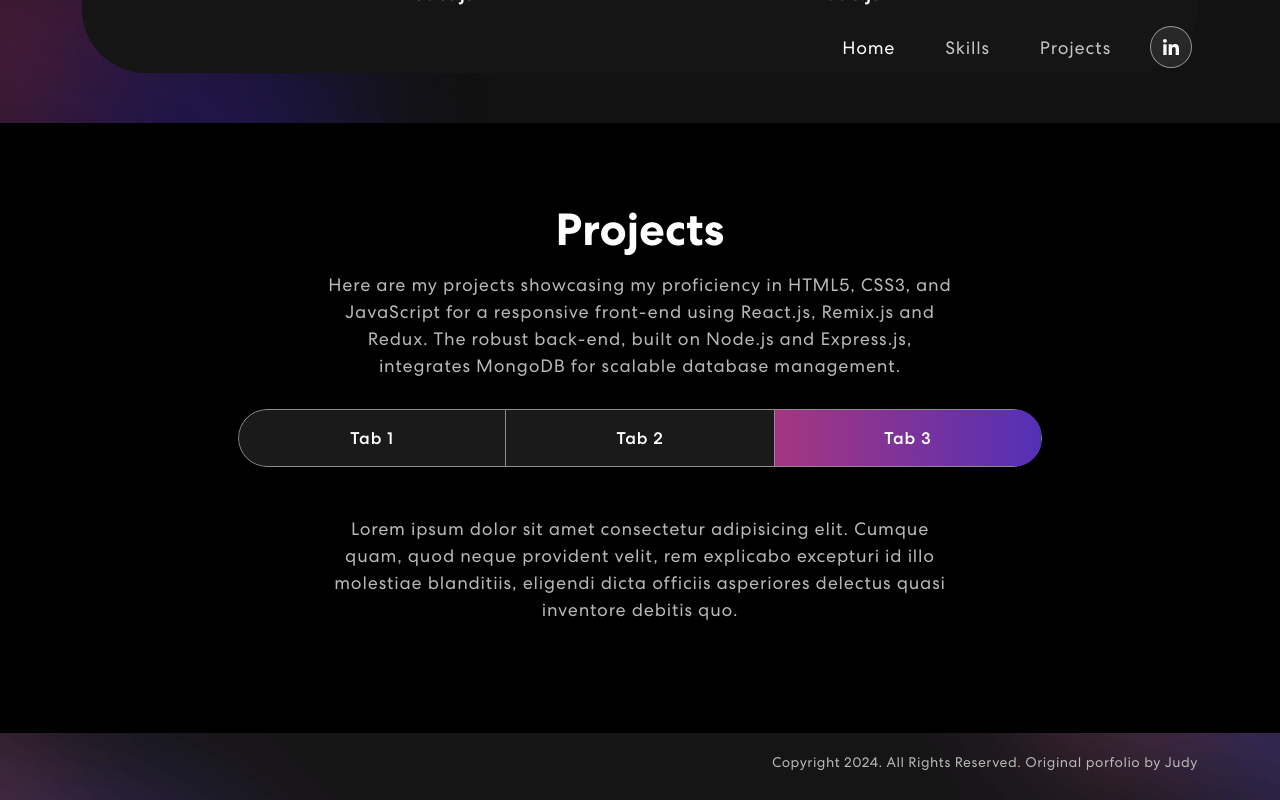
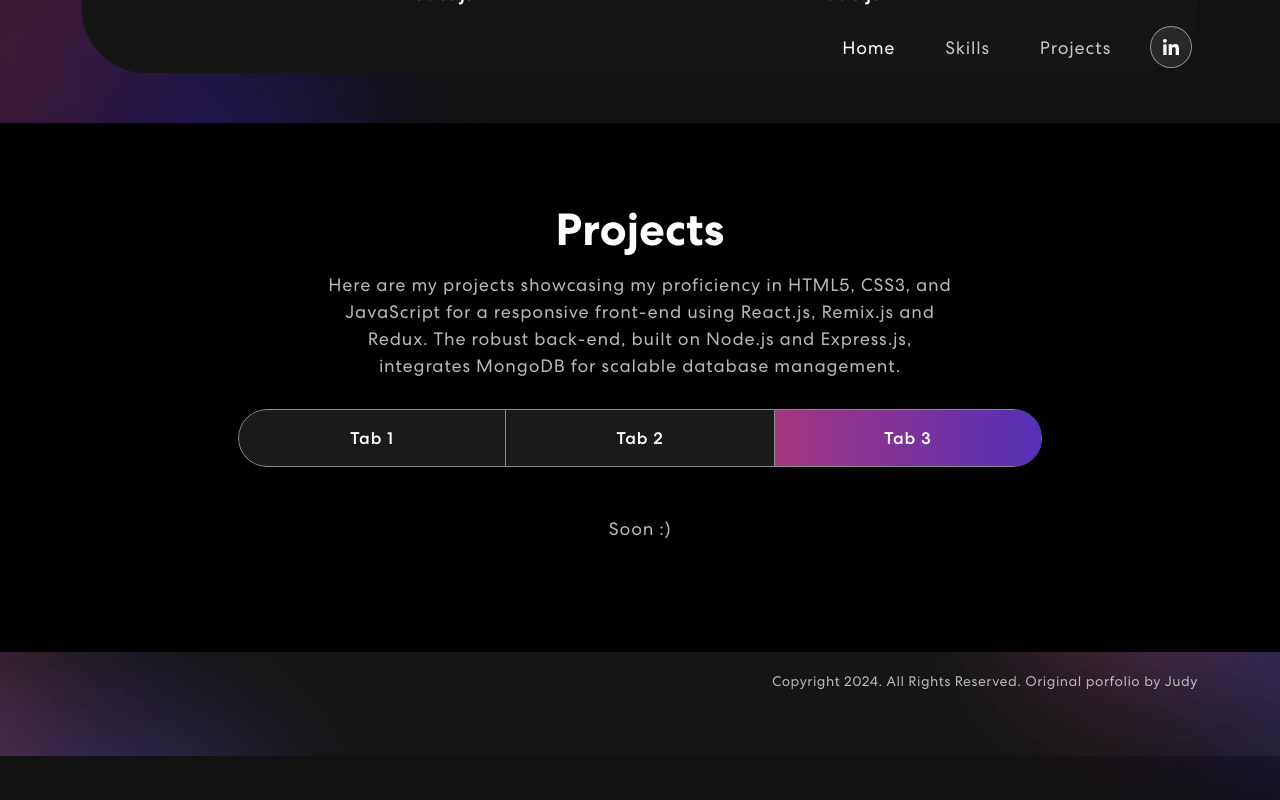
Before and after one commit to JOATLGTM/personal-portfolio, a React (Create React App) app: page / in a window 1280 px wide. Both pictures are taken after a click on the tab "Tab 3". Shown: the part 1174-1974 px from the top of the page. Built offline with nearby package versions, Linux system fonts and the light colour scheme.

Commit message:
chore: update project section description

```diff
--- a/src/components/Projects.js
+++ b/src/components/Projects.js
@@ -87,10 +87,10 @@
                         </Row>
                       </Tab.Pane>
                       <Tab.Pane eventKey="section">
-                        <p>Lorem ipsum dolor sit amet consectetur adipisicing elit. Cumque quam, quod neque provident velit, rem explicabo excepturi id illo molestiae blanditiis, eligendi dicta officiis asperiores delectus quasi inventore debitis quo.</p>
+                        <p>{`Soon :)`}</p>
                       </Tab.Pane>
                       <Tab.Pane eventKey="third">
-                        <p>Lorem ipsum dolor sit amet consectetur adipisicing elit. Cumque quam, quod neque provident velit, rem explicabo excepturi id illo molestiae blanditiis, eligendi dicta officiis asperiores delectus quasi inventore debitis quo.</p>
+                        <p>{`Soon :)`}</p>
                       </Tab.Pane>
                     </Tab.Content>
                   </Tab.Container>
```
